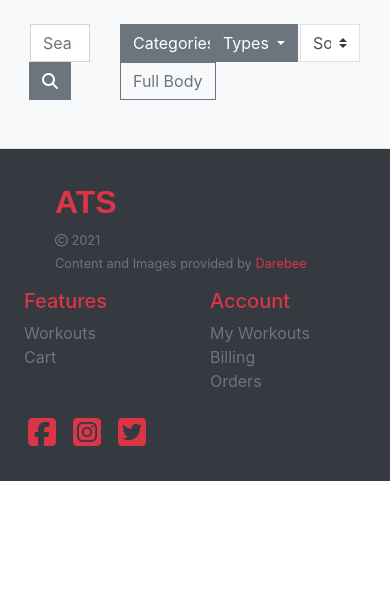
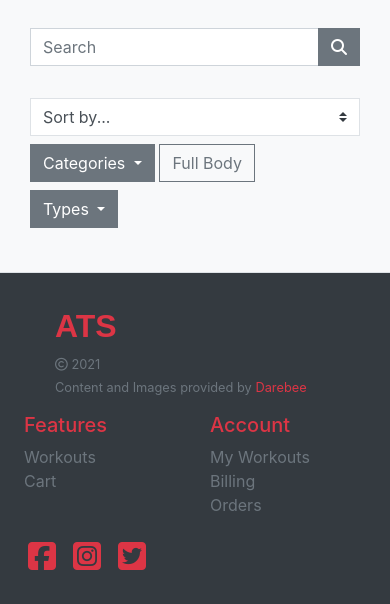
Before and after one commit to nsedan/ats, a Django app: a page that uses templates/workouts/workouts.html in a window 390 px wide. Shown: the part 74-678 px from the top of the page. Run offline with Django 3.2, Linux system fonts and the light colour scheme; a user stored in the database is signed in; data comes from the database, SQL or seed files in the repository; parts of the project's set-up code (start-up, migrations or seed data) failed here and were passed over; some libraries are stand-ins or nearby versions; some web fonts are replaced.

Commit message:
Search section responsive classes added

```diff
--- a/templates/workouts/workouts.html
+++ b/templates/workouts/workouts.html
@@ -5,11 +5,13 @@
 <section class="container-fluid">
 
     <div class="row pt-3">
-        <div class="col-3">
+        <div class="col-12 col-sm-6 col-lg-3 my-1">
             {% include "inc/search.html" %}
         </div>
-
-        <div class="col-3">
+        <div class="col-12 col-sm-6 col-lg-2 my-1">
+            {% include "inc/filters.html" %}
+        </div>
+        <div class="col-12 col-sm-6 col-lg-3 offset-lg-1 my-1">
             <div class="dropdown d-inline">
                 <a class="btn btn-secondary rounded-0 dropdown-toggle" href="#" role="button" id="dropdownCategoryLink" data-toggle="dropdown" aria-haspopup="true" aria-expanded="false">
                     Categories
@@ -24,7 +26,7 @@
                 <span class="btn btn-outline-secondary rounded-0">{{ c.friendly_name }}</span>
             {% endfor %}
         </div>
-        <div class="col-3">
+        <div class="col-12 col-sm-6 col-lg-3 my-1">
             <div class="dropdown d-inline">
                 <a class="btn btn-secondary rounded-0 dropdown-toggle" href="#" role="button" id="dropdownTypeLink" data-toggle="dropdown" aria-haspopup="true" aria-expanded="false">
                     Types
@@ -39,13 +41,9 @@
                 <span class="btn btn-outline-secondary rounded-0">{{ t.friendly_name }}</span>
             {% endfor %}
         </div>
-
-        <div class="col-3">
-            {% include "inc/filters.html" %}
-        </div>
     </div>
 
-    <div class="row">
+    <div class="row mt-3">
         {% for workout in workouts %}
             {% if request.user.is_superuser %}
                 <div class="col-sm-6 col-md-6 col-lg-4 col-xl-3">
```
